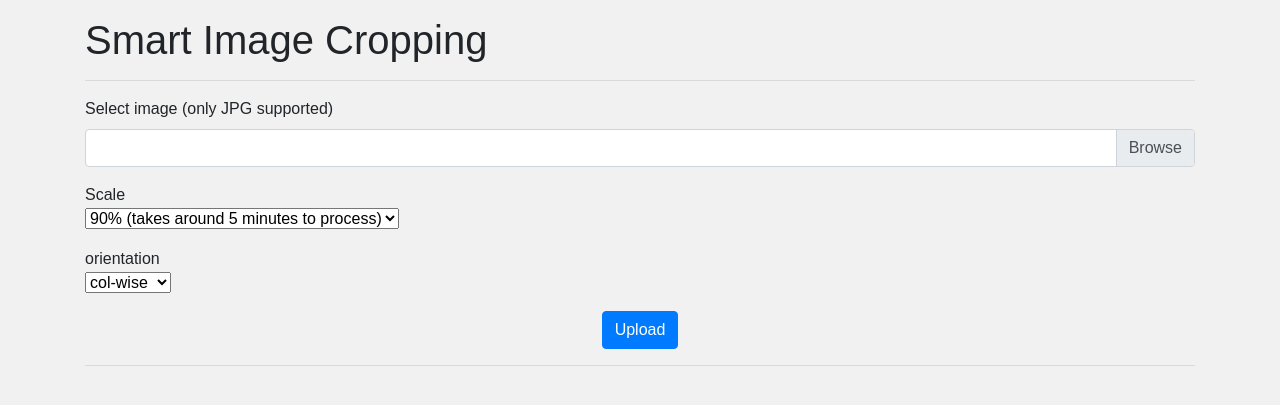
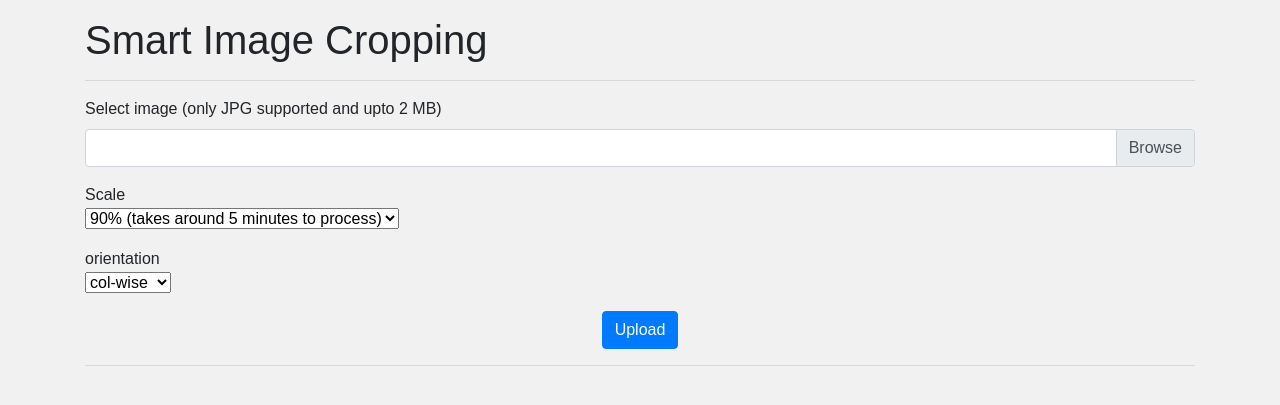
Before and after one commit to sumantopal07/Smart-Image-Cropping, a Flask app: page / in a window 1280 px wide. Shown: the part 56-461 px from the top of the page. Run offline with Flask 2, Linux system fonts and the light colour scheme; some libraries are stand-ins or nearby versions.

Commit message:
directories managed

```diff
--- a/run.py
+++ b/run.py
@@ -134,7 +134,7 @@ import shutil
 app.config["IMAGE_UPLOADS"] = os.getcwd()+"/static/img/uploads/"
 app.config["IMAGE_DOWNLOADS"] = os.getcwd()+"/static/img/downloads/"
 app.config["ALLOWED_IMAGE_EXTENSIONS"] = ["JPEG", "JPG"]
-app.config["MAX_IMAGE_FILESIZE"] = 0.5 * 1024 * 1024
+app.config["MAX_IMAGE_FILESIZE"] = 2 * 1024 * 1024
 from werkzeug.utils import secure_filename
 
 
--- a/templates/public/upload_image.html
+++ b/templates/public/upload_image.html
@@ -14,7 +14,7 @@
             <form action="/upload_image" method="POST" enctype="multipart/form-data">
 
                 <div class="form-group">
-                    <label>Select image (only JPG supported)</label>
+                    <label>Select image (only JPG supported and upto 2 MB)</label>
                     <div class="custom-file">
                         <input type="file" class="custom-file-input" name="image" id="image" oninput="filesize(this);">
                         <label class="custom-file-label" for="image" id="DDD"></label>
```
Also changed, not shown: Debugging/cropped.jpg (renamed from cropped.jpg), Debugging/temp.js (renamed from temp.js), Debugging/test.py (renamed from test.py), Debugging/xyz.jpg (renamed from xyz.jpg).
